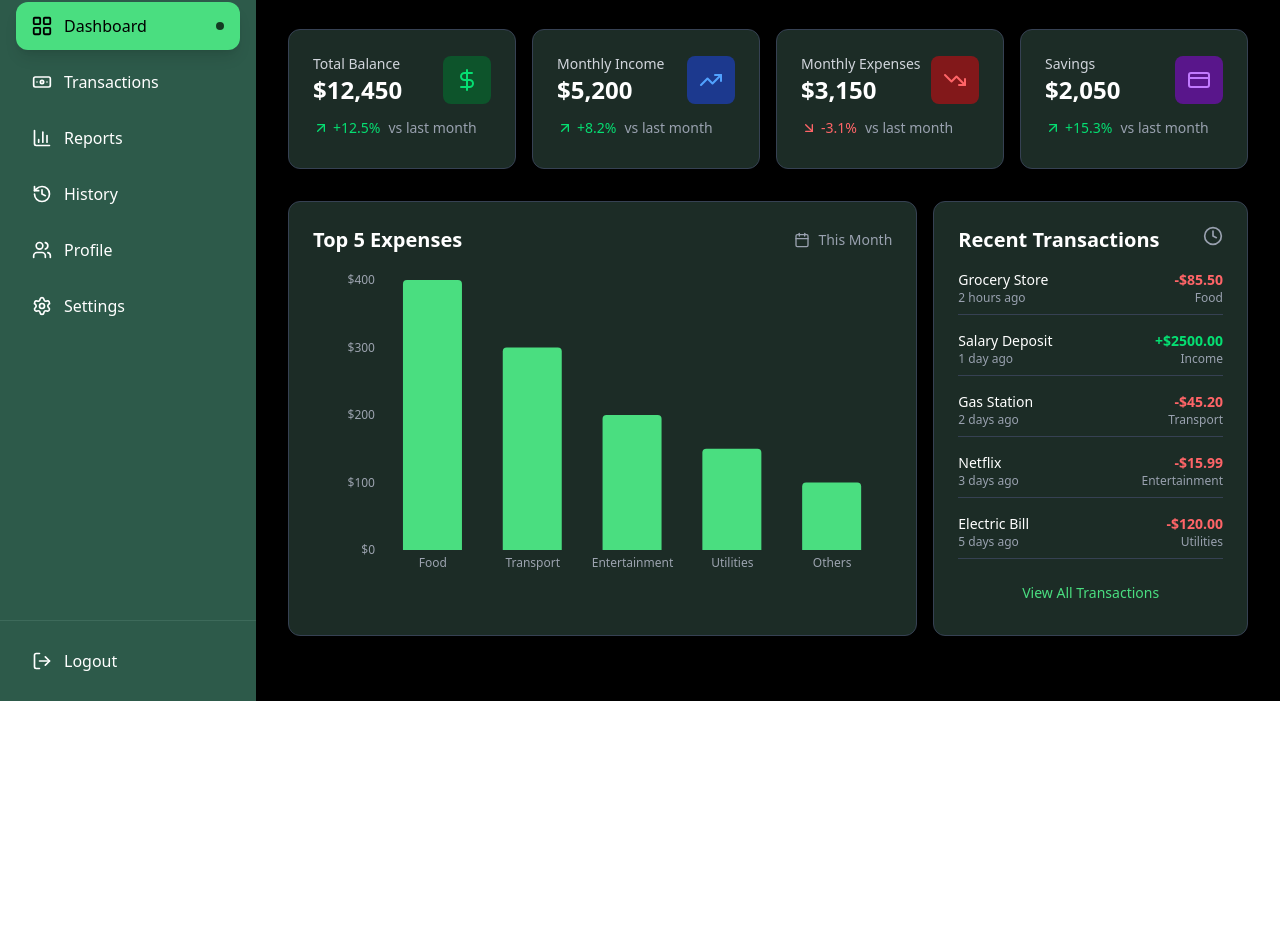
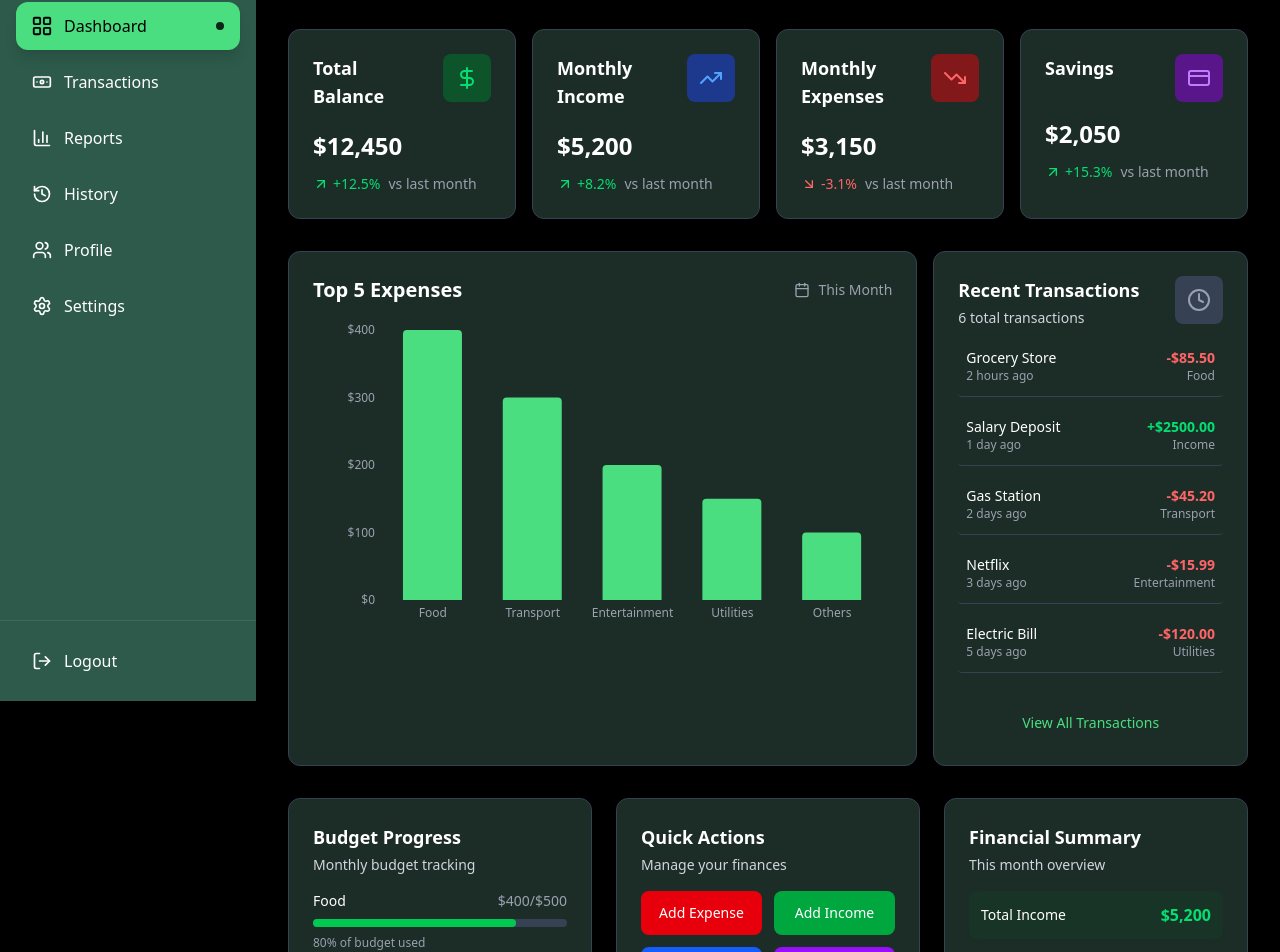
Before and after one commit to ghulamdastgir0/Expense_Manager, a React (Vite) app in the folder Frontend/: page /signin in a window 1280 px wide. Shown: the part 99-1051 px from the top of the page. Before the commit the page ends 800 px from the top, so only its background shows below. Built offline with nearby package versions, Linux system fonts and the light colour scheme.

Commit message:
BoxComponents and Dashboard update

```diff
--- /dev/null
+++ b/Frontend/src/components/Dashboard/Box.jsx
@@ -0,0 +1,51 @@
+"use client"
+
+function Box({
+  children,
+  title,
+  subtitle,
+  icon: Icon,
+  iconBgColor = "bg-green-900",
+  iconColor = "text-green-400",
+  className = "",
+  padding = "p-6",
+  showBorder = true,
+  onClick,
+  ...props
+}) {
+  const baseClasses = `
+    bg-[#1C2C26]
+    rounded-xl
+    shadow-lg
+    transition-all
+    duration-200
+    ${showBorder ? "border border-gray-700" : ""}
+    ${onClick ? "cursor-pointer hover:shadow-xl hover:scale-[1.02]" : ""}
+    ${padding}
+    ${className}
+  `
+
+  return (
+    <div className={baseClasses.trim()} onClick={onClick} {...props}>
+      {/* Header Section */}
+      {(title || subtitle || Icon) && (
+        <div className="flex justify-between items-start mb-4">
+          <div className="flex-1">
+            {title && <h3 className="text-lg font-semibold text-white mb-1">{title}</h3>}
+            {subtitle && <p className="text-sm text-gray-300">{subtitle}</p>}
+          </div>
+          {Icon && (
+            <div className={`h-12 w-12 flex items-center justify-center ${iconBgColor} rounded-lg ml-4`}>
+              <Icon className={`w-6 h-6 ${iconColor}`} />
+            </div>
+          )}
+        </div>
+      )}
+
+      {/* Content Section */}
+      <div className="text-white">{children}</div>
+    </div>
+  )
+}
+
+export default Box
--- /dev/null
+++ b/Frontend/src/components/Dashboard/ChartBox.jsx
@@ -0,0 +1,23 @@
+import Box from "./Box"
+
+function ChartBox({ title, subtitle, children, headerAction, className = "", ...props }) {
+  return (
+    <Box className={`${className}`} padding="p-6" {...props}>
+      {/* Custom Header with Action */}
+      {(title || subtitle || headerAction) && (
+        <div className="flex justify-between items-center mb-4">
+          <div>
+            {title && <h2 className="text-xl font-semibold text-white">{title}</h2>}
+            {subtitle && <p className="text-sm text-gray-400 mt-1">{subtitle}</p>}
+          </div>
+          {headerAction && <div className="text-gray-400">{headerAction}</div>}
+        </div>
+      )}
+
+      {/* Chart Content */}
+      <div className="h-80 w-full">{children}</div>
+    </Box>
+  )
+}
+
+export default ChartBox
--- a/Frontend/src/components/Dashboard/Dashboard.jsx
+++ b/Frontend/src/components/Dashboard/Dashboard.jsx
@@ -1,18 +1,65 @@
+"use client"
 import NavBar from "./navbar"
 import Top5Expenses from "./BarChart"
-import TransactionsHistory from "./T_History"
-import {
-  DollarSign,
-  TrendingUp,
-  TrendingDown,
-  CreditCard,
-  Calendar,
-  Clock,
-  ArrowUpRight,
-  ArrowDownRight,
-} from "lucide-react"
+import StatBox from "./StatBox"
+import ChartBox from "./ChartBox"
+import ListBox from "./ListBox"
+import Box from "./Box"
+import { DollarSign, TrendingUp, TrendingDown, CreditCard, Calendar, Clock } from "lucide-react"
+import { useState } from "react"
 
 function Dashboard() {
+  // ===== DATA SECTION =====
+
+  // Stats data for efficient mapping
+  const statsData = [
+    {
+      id: 1,
+      title: "Total Balance",
+      value: "$12,450",
+      icon: DollarSign,
+      iconBgColor: "bg-green-900",
+      iconColor: "text-green-400",
+      trend: "up",
+      trendValue: "+12.5%",
+      trendLabel: "vs last month",
+    },
+    {
+      id: 2,
+      title: "Monthly Income",
+      value: "$5,200",
+      icon: TrendingUp,
+      iconBgColor: "bg-blue-900",
+      iconColor: "text-blue-400",
+      trend: "up",
+      trendValue: "+8.2%",
+      trendLabel: "vs last month",
+    },
+    {
+      id: 3,
+      title: "Monthly Expenses",
+      value: "$3,150",
+      icon: TrendingDown,
+      iconBgColor: "bg-red-900",
+      iconColor: "text-red-400",
+      trend: "down",
+      trendValue: "-3.1%",
+      trendLabel: "vs last month",
+    },
+    {
+      id: 4,
+      title: "Savings",
+      value: "$2,050",
+      icon: CreditCard,
+      iconBgColor: "bg-purple-900",
+      iconColor: "text-purple-400",
+      trend: "up",
+      trendValue: "+15.3%",
+      trendLabel: "vs last month",
+    },
+  ]
+
+  // Chart data
   const listOfData = [
     { category: "Food", expense: 400 },
     { category: "Transport", expense: 300 },
@@ -21,7 +68,8 @@ function Dashboard() {
     { category: "Others", expense: 100 },
   ]
 
-  const recentTransactions = [
+  // Transactions data with state for dynamic updates
+  const [recentTransactions] = useState([
     {
       id: 1,
       description: "Grocery Store",
@@ -57,16 +105,76 @@ function Dashboard() {
       time: "5 days ago",
       category: "Utilities",
     },
+    {
+      id: 6,
+      description: "Coffee Shop",
+      amount: -12.5,
+      time: "1 week ago",
+      category: "Food",
+    },
+  ])
+
+  // Budget data for additional insights
+  const budgetData = [
+    { category: "Food", spent: 400, budget: 500, color: "bg-green-500" },
+    { category: "Transport", spent: 300, budget: 350, color: "bg-yellow-500" },
+    { category: "Entertainment", spent: 200, budget: 250, color: "bg-blue-500" },
   ]
+
+  // Quick actions data
+  const quickActions = [
+    { name: "Add Expense", color: "bg-red-600 hover:bg-red-700" },
+    { name: "Add Income", color: "bg-green-600 hover:bg-green-700" },
+    { name: "Set Budget", color: "bg-blue-600 hover:bg-blue-700" },
+    { name: "View Reports", color: "bg-purple-600 hover:bg-purple-700" },
+  ]
+
+  // ===== EVENT HANDLERS =====
+
+  // Handle stat box clicks
+  const handleStatClick = (stat) => {
+    console.log(`Clicked on ${stat.title}:`, stat)
+    // Add your navigation or modal logic here
+  }
+
+  // Handle view all transactions
+  const handleViewAllTransactions = () => {
+    console.log("View all transactions clicked")
+    // Add navigation to transactions page
+  }
+
+  // Handle quick actions
+  const handleQuickAction = (actionName) => {
+    console.log(`${actionName} clicked`)
+    // Add specific action logic here
+  }
+
+  // ===== RENDER FUNCTIONS =====
+
+  // Render transaction item with enhanced styling
+  const renderTransactionItem = (transaction) => (
+    <div className="flex justify-between border-b border-gray-700 pb-3 hover:bg-gray-800/30 px-2 py-1 rounded transition-colors cursor-pointer">
+      <div>
+        <p className="text-sm font-medium text-white">{transaction.description}</p>
+        <p className="text-xs text-gray-400">{transaction.time}</p>
+      </div>
+      <div className="text-right">
+        <p className={`text-sm font-semibold ${transaction.amount > 0 ? "text-green-400" : "text-red-400"}`}>
+          {transaction.amount > 0 ? "+" : "-"}${Math.abs(transaction.amount).toFixed(2)}
+        </p>
+        <p className="text-xs text-gray-400">{transaction.category}</p>
+      </div>
+    </div>
+  )
 
   return (
     <div className="grid grid-cols-[auto_1fr] min-h-screen bg-black">
-      {/* Sidebar */}
+      {/* ===== SIDEBAR SECTION ===== */}
       <div className="grid lg:grid-cols-1">
         <NavBar />
       </div>
 
-      {/* Main Content */}
+      {/* ===== MAIN CONTENT SECTION ===== */}
       <main className="transition-all duration-300 bg-black min-h-screen">
         {/* Mobile Header */}
         <div className="lg:hidden h-16 bg-[#1C2C26] border-b border-gray-700 flex items-center px-4">
@@ -76,114 +184,130 @@ function Dashboard() {
         </div>
 
         <div className="p-3 sm:p-4 md:p-6 lg:p-8 bg-black text-white space-y-8">
-          {/* Header */}
+          {/* ===== HEADER SECTION ===== */}
           <div className="space-y-1">
             <h1 className="text-3xl font-bold text-white hidden lg:block">Dashboard</h1>
             <p className="text-gray-300 text-sm lg:text-base">Welcome back! Here's your financial overview.</p>
           </div>
 
-          {/* Stats Cards */}
+          {/* ===== STATS CARDS SECTION ===== */}
           <div className="grid grid-cols-1 sm:grid-cols-2 lg:grid-cols-4 gap-4">
-            {/* Total Balance */}
-            <div className="bg-[#1C2C26] p-6 rounded-xl shadow border border-gray-700 min-h-[140px]">
-              <div className="flex justify-between items-center">
-                <div>
-                  <p className="text-sm text-gray-300">Total Balance</p>
-                  <p className="text-2xl font-bold text-white">$12,450</p>
-                </div>
-                <div className="h-12 w-12 flex items-center justify-center bg-green-900 rounded-lg">
-                  <DollarSign className="text-green-400 w-6 h-6" />
-                </div>
-              </div>
-              <div className="flex items-center mt-3 text-green-400 text-sm">
-                <ArrowUpRight className="w-4 h-4" />
-                <span className="ml-1">+12.5%</span>
-                <span className="ml-2 text-gray-400">vs last month</span>
-              </div>
-            </div>
-
-            {/* Monthly Income */}
-            <div className="bg-[#1C2C26] p-6 rounded-xl shadow border border-gray-700 min-h-[140px]">
-              <div className="flex justify-between items-center">
-                <div>
-                  <p className="text-sm text-gray-300">Monthly Income</p>
-                  <p className="text-2xl font-bold text-white">$5,200</p>
-                </div>
-                <div className="h-12 w-12 flex items-center justify-center bg-blue-900 rounded-lg">
-                  <TrendingUp className="text-blue-400 w-6 h-6" />
-                </div>
-              </div>
-              <div className="flex items-center mt-3 text-green-400 text-sm">
-                <ArrowUpRight className="w-4 h-4" />
-                <span className="ml-1">+8.2%</span>
-                <span className="ml-2 text-gray-400">vs last month</span>
-              </div>
-            </div>
-
-            {/* Monthly Expenses */}
-            <div className="bg-[#1C2C26] p-6 rounded-xl shadow border border-gray-700 min-h-[140px]">
-              <div className="flex justify-between items-center">
-                <div>
-                  <p className="text-sm text-gray-300">Monthly Expenses</p>
-                  <p className="text-2xl font-bold text-white">$3,150</p>
-                </div>
-                <div className="h-12 w-12 flex items-center justify-center bg-red-900 rounded-lg">
-                  <TrendingDown className="text-red-400 w-6 h-6" />
-                </div>
-              </div>
-              <div className="flex items-center mt-3 text-red-400 text-sm">
-                <ArrowDownRight className="w-4 h-4" />
-                <span className="ml-1">-3.1%</span>
-                <span className="ml-2 text-gray-400">vs last month</span>
-              </div>
-            </div>
-
-            {/* Savings */}
-            <div className="bg-[#1C2C26] p-6 rounded-xl shadow border border-gray-700 min-h-[140px]">
-              <div className="flex justify-between items-center">
-                <div>
-                  <p className="text-sm text-gray-300">Savings</p>
-                  <p className="text-2xl font-bold text-white">$2,050</p>
-                </div>
-                <div className="h-12 w-12 flex items-center justify-center bg-purple-900 rounded-lg">
-                  <CreditCard className="text-purple-400 w-6 h-6" />
-                </div>
-              </div>
-              <div className="flex items-center mt-3 text-green-400 text-sm">
-                <ArrowUpRight className="w-4 h-4" />
-                <span className="ml-1">+15.3%</span>
-                <span className="ml-2 text-gray-400">vs last month</span>
-              </div>
-            </div>
+            {statsData.map((stat) => (
+              <StatBox
+                key={stat.id}
+                title={stat.title}
+                value={stat.value}
+                icon={stat.icon}
+                iconBgColor={stat.iconBgColor}
+                iconColor={stat.iconColor}
+                trend={stat.trend}
+                trendValue={stat.trendValue}
+                trendLabel={stat.trendLabel}
+                onClick={() => handleStatClick(stat)}
+                className="cursor-pointer hover:shadow-xl hover:scale-[1.02] transition-all duration-200"
+              />
+            ))}
           </div>
 
-          {/* Charts and Transactions Row */}
+          {/* ===== CHARTS AND TRANSACTIONS SECTION ===== */}
           <div className="grid grid-cols-1 lg:grid-cols-[2fr_1fr] gap-4">
             {/* Bar Chart */}
-            <div className="bg-[#1C2C26] rounded-xl p-6 border border-gray-700 shadow-lg">
-              <div className="flex justify-between mb-4">
-                <h2 className="text-xl font-semibold">Top 5 Expenses</h2>
+            <ChartBox
+              title="Top 5 Expenses"
+              headerAction={
                 <div className="flex items-center space-x-2 text-gray-400 text-sm">
                   <Calendar className="w-4 h-4" />
                   <span>This Month</span>
                 </div>
-              </div>
-              <div className="h-80 w-full [&_.recharts-bar]:hover:fill-current [&_.recharts-bar]:hover:opacity-80">
-                <Top5Expenses data={listOfData} />
-              </div>
-            </div>
+              }
+              className="shadow-lg"
+            >
+              <Top5Expenses data={listOfData} />
+            </ChartBox>
 
             {/* Recent Transactions */}
-            <div className="bg-[#1C2C26] rounded-xl p-6 border border-gray-700 shadow-lg">
-              <div className="flex justify-between mb-4">
-                <h2 className="text-xl font-semibold">Recent Transactions</h2>
-                <Clock className="w-5 h-5 text-gray-400" />
+            <ListBox
+              title="Recent Transactions"
+              subtitle={`${recentTransactions.length} total transactions`}
+              items={recentTransactions}
+              maxItems={5}
+              showViewAll={true}
+              onViewAll={handleViewAllTransactions}
+              viewAllText="View All Transactions"
+              renderItem={renderTransactionItem}
+              emptyMessage="No transactions found"
+              className="shadow-lg"
+              icon={Clock}
+              iconBgColor="bg-gray-700"
+              iconColor="text-gray-400"
+            />
+          </div>
+
+          {/* ===== ADDITIONAL INSIGHTS SECTION ===== */}
+          <div className="grid grid-cols-1 md:grid-cols-2 lg:grid-cols-3 gap-6">
+            {/* Budget Progress */}
+            <Box title="Budget Progress" subtitle="Monthly budget tracking" className="shadow-lg">
+              <div className="space-y-4">
+                {budgetData.map((item, index) => (
+                  <div key={index} className="space-y-2">
+                    <div className="flex justify-between text-sm">
+                      <span className="text-white">{item.category}</span>
+                      <span className="text-gray-400">
+                        ${item.spent}/${item.budget}
+                      </span>
+                    </div>
+                    <div className="w-full bg-gray-700 rounded-full h-2">
+                      <div
+                        className={`${item.color} h-2 rounded-full transition-all duration-500`}
+                        style={{ width: `${(item.spent / item.budget) * 100}%` }}
+                      ></div>
+                    </div>
+                    <p className="text-xs text-gray-400">
+                      {Math.round((item.spent / item.budget) * 100)}% of budget used
+                    </p>
+                  </div>
+                ))}
               </div>
-              <TransactionsHistory transactions={recentTransactions} transactionCount={recentTransactions.length} />
-              <button className="w-full mt-4 text-sm text-[#4ADE80] hover:text-[#2D5A4A] font-medium transition py-2 hover:bg-gray-800 rounded-lg">
-                View All Transactions
-              </button>
-            </div>
+            </Box>
+
+            {/* Quick Actions */}
+            <Box title="Quick Actions" subtitle="Manage your finances" className="shadow-lg">
+              <div className="grid grid-cols-2 gap-3">
+                {quickActions.map((action, index) => (
+                  <button
+                    key={index}
+                    className={`${action.color} text-white px-4 py-3 rounded-lg text-sm font-medium transition-colors duration-200`}
+                    onClick={() => handleQuickAction(action.name)}
+                  >
+                    {action.name}
+                  </button>
+                ))}
+              </div>
+            </Box>
+
+            {/* Financial Summary */}
+            <Box title="Financial Summary" subtitle="This month overview" className="shadow-lg">
+              <div className="space-y-4">
+                <div className="flex justify-between items-center p-3 bg-green-900/20 rounded-lg">
+                  <span className="text-white text-sm">Total Income</span>
+                  <span className="text-green-400 font-bold">$5,200</span>
+                </div>
+                <div className="flex justify-between items-center p-3 bg-red-900/20 rounded-lg">
+                  <span className="text-white text-sm">Total Expenses</span>
+                  <span className="text-red-400 font-bold">$3,150</span>
+                </div>
+                <div className="flex justify-between items-center p-3 bg-blue-900/20 rounded-lg">
+                  <span className="text-white text-sm">Net Savings</span>
+                  <span className="text-blue-400 font-bold">$2,050</span>
+                </div>
+                <div className="pt-2 border-t border-gray-700">
+                  <div className="flex justify-between items-center">
+                    <span className="text-gray-300 text-sm">Savings Rate</span>
+                    <span className="text-[#4ADE80] font-bold">39.4%</span>
+                  </div>
+                </div>
+              </div>
+            </Box>
           </div>
         </div>
       </main>
--- /dev/null
+++ b/Frontend/src/components/Dashboard/ListBox.jsx
@@ -0,0 +1,46 @@
+"use client"
+import Box from "./Box"
+
+function ListBox({
+  title,
+  subtitle,
+  items = [],
+  renderItem,
+  emptyMessage = "No items to display",
+  showViewAll = false,
+  onViewAll,
+  viewAllText = "View All",
+  maxItems,
+  className = "",
+  ...props
+}) {
+  const displayItems = maxItems ? items.slice(0, maxItems) : items
+
+  return (
+    <Box title={title} subtitle={subtitle} className={className} {...props}>
+      <div className="space-y-4">
+        {displayItems.length > 0 ? (
+          displayItems.map((item, index) => (
+            <div key={item.id || index}>
+              {renderItem ? renderItem(item, index) : <div className="text-white">{JSON.stringify(item)}</div>}
+            </div>
+          ))
+        ) : (
+          <div className="text-gray-400 text-center py-8">{emptyMessage}</div>
+        )}
+
+        {/* View All Button */}
+        {showViewAll && items.length > 0 && (
+          <button
+            onClick={onViewAll}
+            className="w-full mt-4 text-sm text-[#4ADE80] hover:text-[#2D5A4A] font-medium transition py-2 hover:bg-gray-800 rounded-lg"
+          >
+            {viewAllText}
+          </button>
+        )}
+      </div>
+    </Box>
+  )
+}
+
+export default ListBox
--- /dev/null
+++ b/Frontend/src/components/Dashboard/StatBox.jsx
@@ -0,0 +1,46 @@
+import { ArrowUpRight, ArrowDownRight } from "lucide-react"
+import Box from "./Box"
+
+function StatBox({
+  title,
+  value,
+  icon: Icon,
+  iconBgColor,
+  iconColor,
+  trend,
+  trendValue,
+  trendLabel = "vs last month",
+  className = "",
+  ...props
+}) {
+  const isPositiveTrend = trend === "up" || (typeof trend === "number" && trend > 0)
+  const TrendIcon = isPositiveTrend ? ArrowUpRight : ArrowDownRight
+  const trendColorClass = isPositiveTrend ? "text-green-400" : "text-red-400"
+
+  return (
+    <Box
+      title={title}
+      icon={Icon}
+      iconBgColor={iconBgColor}
+      iconColor={iconColor}
+      className={`min-h-[140px] ${className}`}
+      {...props}
+    >
+      <div className="space-y-3">
+        {/* Main Value */}
+        <p className="text-2xl font-bold text-white">{value}</p>
+
+        {/* Trend Indicator */}
+        {(trend || trendValue) && (
+          <div className={`flex items-center text-sm ${trendColorClass}`}>
+            <TrendIcon className="w-4 h-4" />
+            <span className="ml-1">{trendValue}</span>
+            {trendLabel && <span className="ml-2 text-gray-400">{trendLabel}</span>}
+          </div>
+        )}
+      </div>
+    </Box>
+  )
+}
+
+export default StatBox
```
